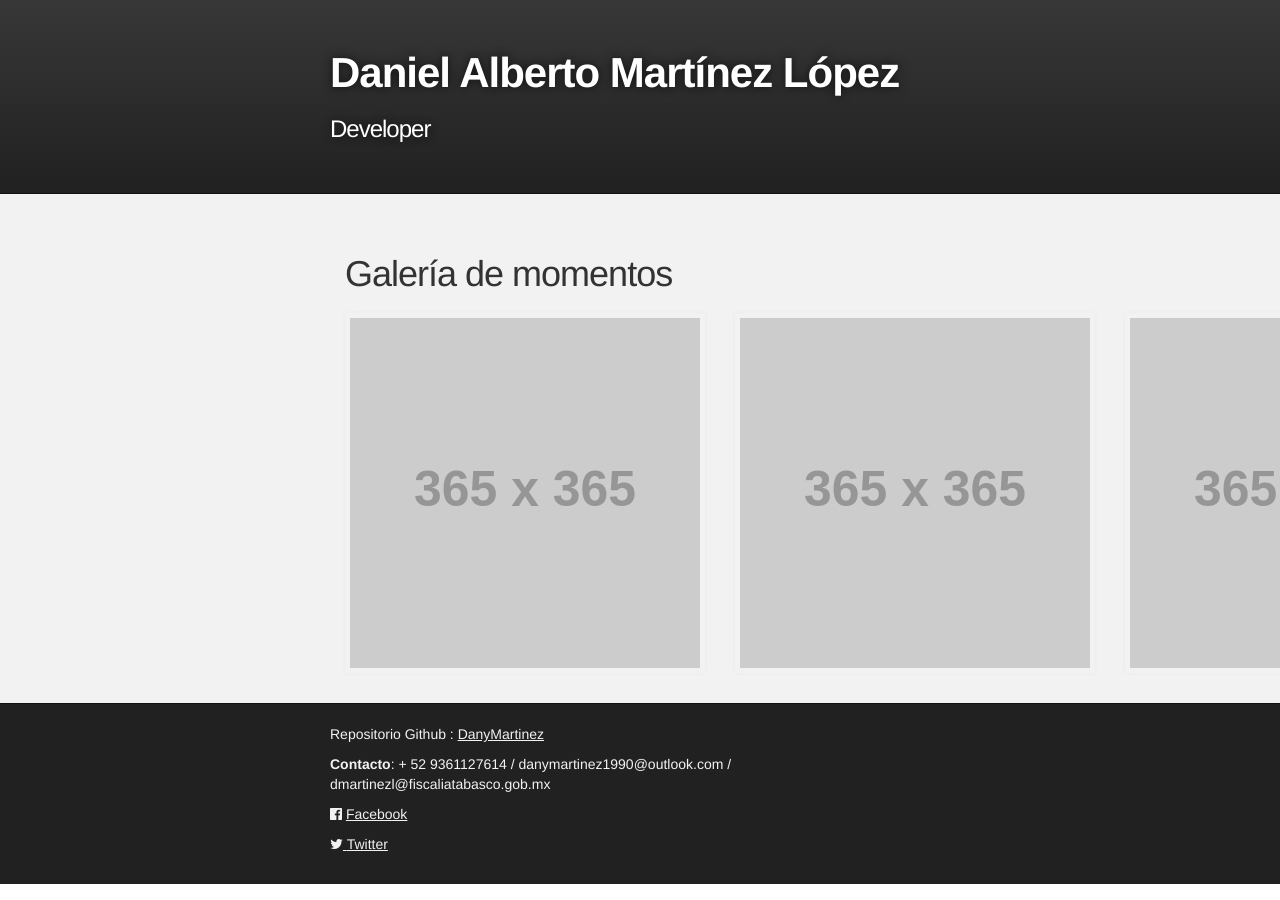
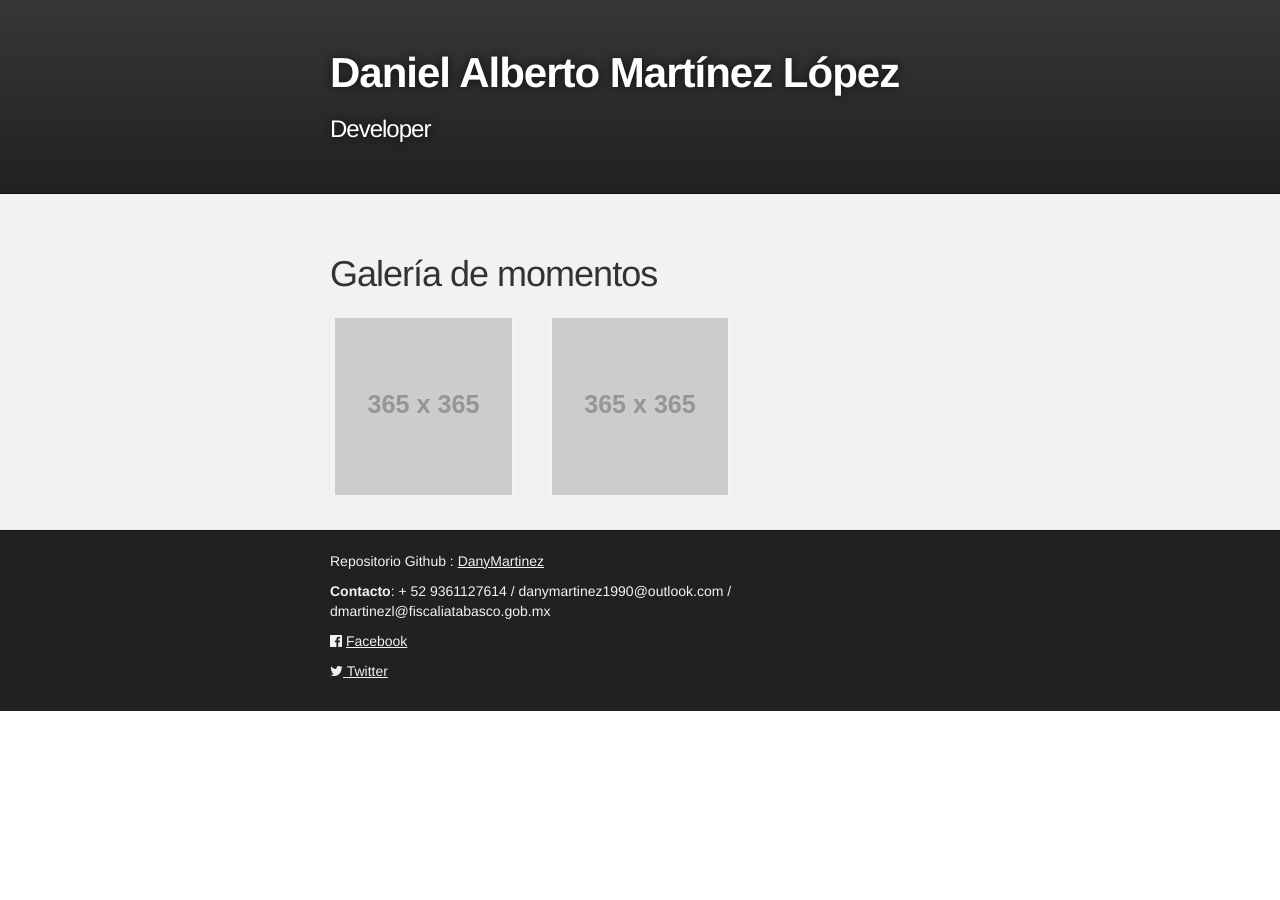
Before and after one commit to DanyMartinez/index, a Jekyll site: the page built from index.md, in a window 1280 px wide. Built offline with Jekyll 4.4.1, drawn with Linux system fonts in a browser that asks for light colours; nearby versions of some CDN libraries; our own code applies the rules of GitHub Pages for plain Markdown files.

Commit message:
Update index.md

```diff
--- a/index.md
+++ b/index.md
@@ -3,7 +3,7 @@
 <script src="//maxcdn.bootstrapcdn.com/bootstrap/3.3.0/js/bootstrap.min.js"></script>
 <script src="//code.jquery.com/jquery-1.11.1.min.js"></script>
 <!------ Include the above in your HEAD tag ---------->
- <div class="container">
+
         <div class="row">
         <div class="gallery col-lg-12 col-md-12 col-sm-12 col-xs-12">
             <h1 class="gallery-title">Galería de momentos</h1>
@@ -16,11 +16,5 @@
             <div class="gallery_product col-lg-4 col-md-4 col-sm-4 col-xs-6 filter sprinkle">
                 <img src="http://fakeimg.pl/365x365/" class="img-responsive">
             </div>
-
-            <div class="gallery_product col-lg-4 col-md-4 col-sm-4 col-xs-6 filter hdpe">
-                <img src="http://fakeimg.pl/365x365/" class="img-responsive">
-            </div>
-
         </div>
-    </div>
 </section>
```
